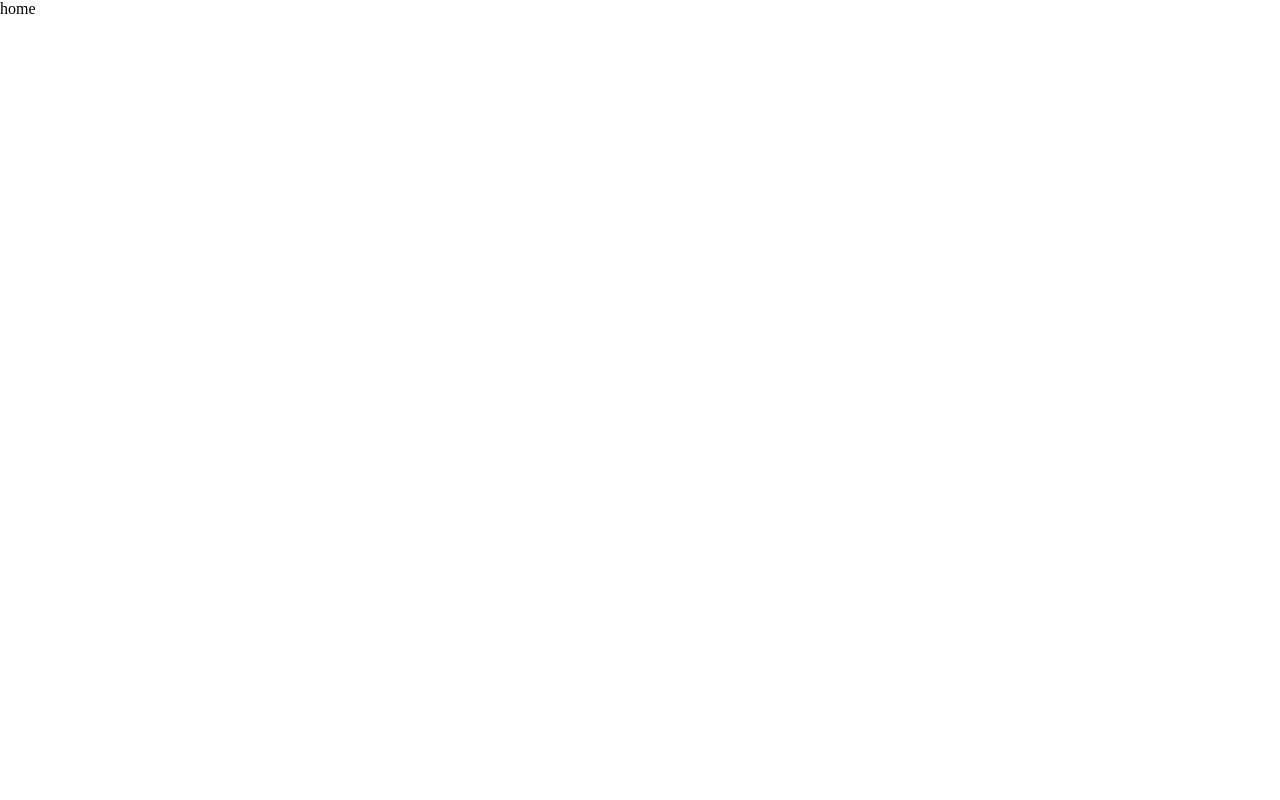
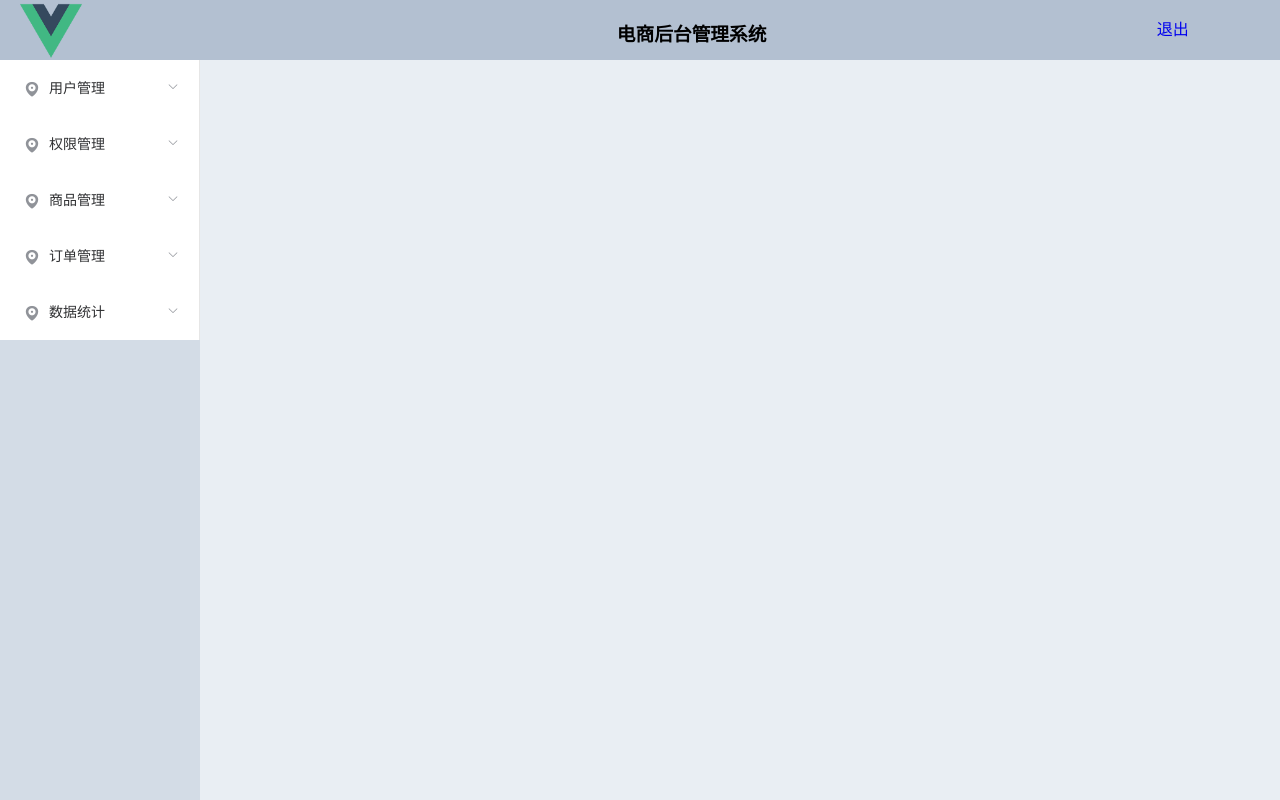
Before and after one commit to iSmallRed/frontend, a Vue app: page /login in a window 1280 px wide. Built offline with nearby package versions, Linux system fonts and the light colour scheme.

Commit message:
引入导航

```diff
--- a/src/components/home/home.vue
+++ b/src/components/home/home.vue
@@ -1,13 +1,141 @@
 <template>
-  <div>home</div>
+  <el-container class="container">
+  <el-header class="header">
+    <el-row>
+      <el-col :span="4">
+        <div class="grid-content bg-purple">
+          <img src="../../assets/logo.png" alt="无法显示图片">
+        </div>
+      </el-col>
+      <el-col :span="18" class="middle">
+        <h3>电商后台管理系统</h3>
+      </el-col>
+      <el-col :span="2">
+        <div class="grid-content bg-purple">
+          <a href="#" class="loginout">退出</a>
+        </div>
+      </el-col>
+    </el-row>
+  </el-header>
+  <el-container>
+    <!-- 侧边导航 -->
+    <el-aside width="200px" class="aside">
+      <el-menu
+        active-text-color="#b3c0d1"
+        :unique-opened="true">
+        <el-submenu index="1">
+            <template slot="title">
+              <i class="el-icon-location"></i>
+              <span>用户管理</span>
+            </template>
+            <el-menu-item index="1-1">
+              <i class="el-icon-location"></i>
+              <span>用户列表</span>
+            </el-menu-item>
+        </el-submenu>
+        <el-submenu index="2">
+            <template slot="title">
+              <i class="el-icon-location"></i>
+              <span>权限管理</span>
+            </template>
+            <el-menu-item index="2-1">
+              <i class="el-icon-user-solid"></i>
+              <span>角色列表</span>
+            </el-menu-item>
+            <el-menu-item index="2-2">
+              <i class="el-icon-s-check"></i>
+              <span>权限列表</span>
+              </el-menu-item>
+        </el-submenu>
+        <el-submenu index="3">
+            <template slot="title">
+              <i class="el-icon-location"></i>
+              <span>商品管理</span>
+            </template>
+            <el-menu-item index="3-1">
+              <i class="el-icon-menu"></i>
+              <span>商品列表</span>
+            </el-menu-item>
+            <el-menu-item index="3-2">
+              <i class="el-icon-menu"></i>
+              <span>分类参数</span>
+            </el-menu-item>
+            <el-menu-item index="3-3">
+              <i class="el-icon-menu"></i>
+              <span>商品分类</span>
+            </el-menu-item>
+        </el-submenu>
+        <el-submenu index="4">
+            <template slot="title">
+              <i class="el-icon-location"></i>
+              <span>订单管理</span>
+            </template>
+            <el-menu-item index="4-1">
+              <i class="el-icon-s-grid"></i>
+              <span>订单列表</span>
+            </el-menu-item>
+        </el-submenu>
+        <el-submenu index="5">
+            <template slot="title">
+              <i class="el-icon-location"></i>
+              <span>数据统计</span>
+            </template>
+            <el-menu-item index="5-1">
+              <i class="el-icon-s-data"></i>
+              <span>数据报表</span>
+            </el-menu-item>
+        </el-submenu>
+      </el-menu>
+    </el-aside>
+    <el-main class="main"></el-main>
+  </el-container>
+</el-container>
 </template>
 
 <script>
 export default {
+  data(){
+    return {}
+  },
+  methods: {
+
+  }
 
 }
 </script>
 
 <style scoped>
+  .container {
+    height: 100%;
+  }
+
+  .header {
+    background-color: #b3c0d1;
+  }
+
+  .header img {
+    height: 30%;
+    width: 30%;
+  }
+
+  .aside {
+    background-color: #d3dce6;
+  }
+
+  .main {
+    background-color: #e9eef3;
+    height: 100%;
+  }
+
+  /*头部样式 */
+
+  .middle {
+    text-align: center;
+  }
+
+  .loginout {
+    line-height: 60px;
+    text-decoration: none;
+  }
 
 </style>
--- a/src/components/login/login.vue
+++ b/src/components/login/login.vue
@@ -42,6 +42,8 @@ export default {
       */
         // 1.登录成功跳转到首页
         if (status === 200) {
+          //1.1登录成功保存token值
+          localStorage.setItem('token', data.token)
           this.$router.push({ name: 'home' })
           // 2.登录成功
           this.$message.success(msg)
```
Also changed, not shown: src/assets/logo.png (added).
